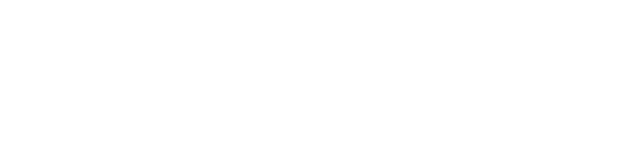
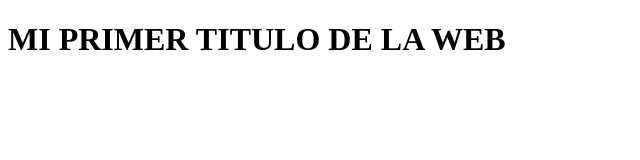
Before and after one commit to Eospino2025/clase-24, a plain HTML site: page index.html in a window 1280 px wide. Shown: the whole page, without its empty margins (0-640 px from the left). Drawn offline with Linux system fonts and the light colour scheme.

Commit message:
creacion de un h1 inicial

```diff
--- a/index.html
+++ b/index.html
@@ -6,6 +6,6 @@
     <title>mi primera pagina</title>
 </head>
 <body>
-
+    <h1>MI PRIMER TITULO DE LA WEB</h1>
 </body>
 </html>
```
